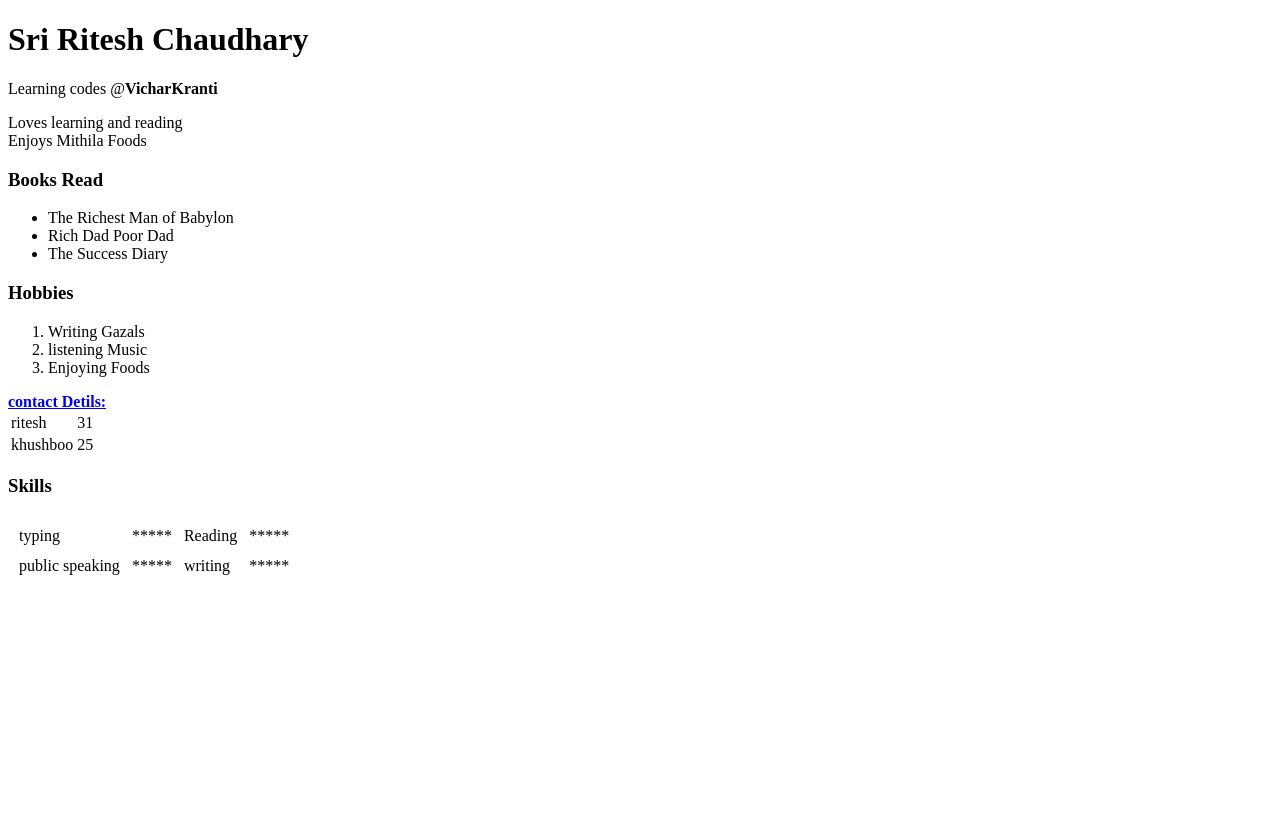
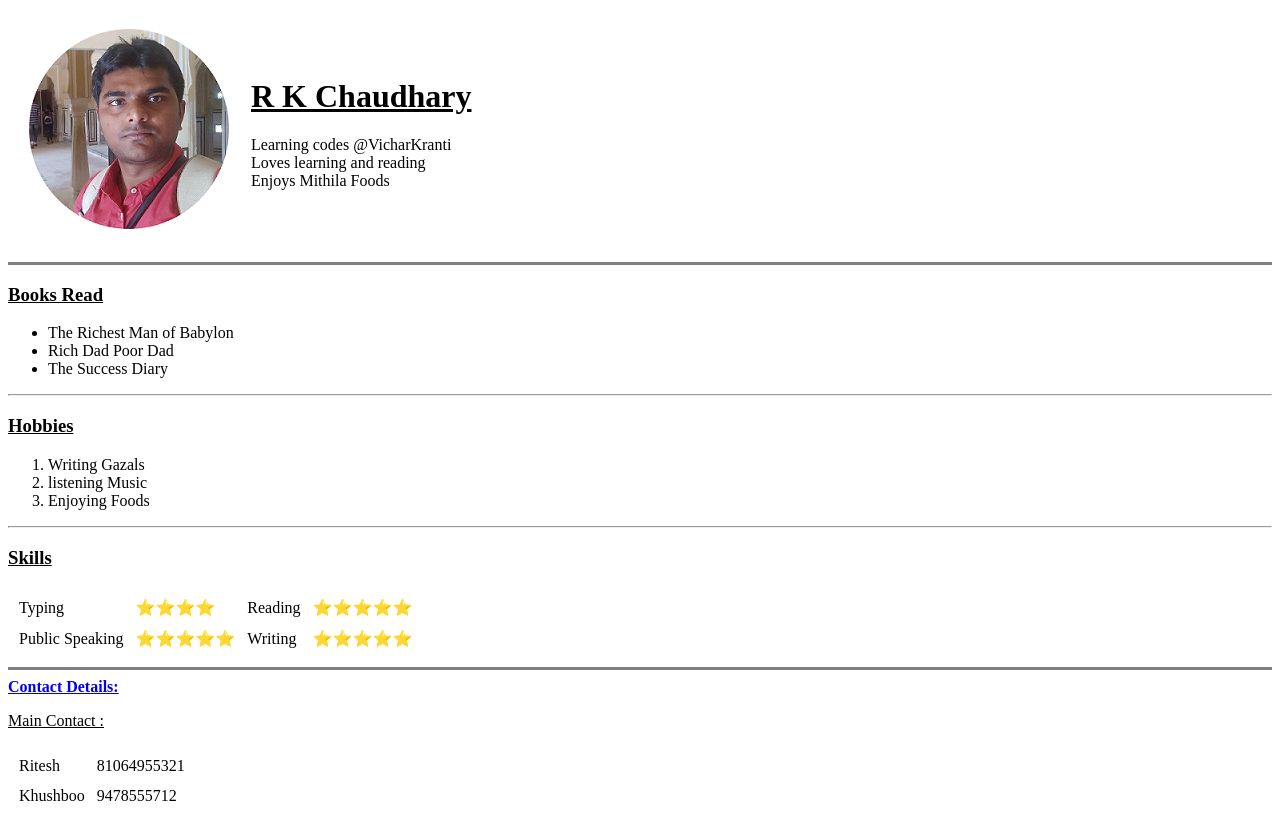
Before and after one commit to rk121chy/site1, a plain HTML site: page index.html in a window 1280 px wide. Before the commit the page ends 800 px from the top, so only its background shows below. Drawn offline with Linux system fonts and the light colour scheme.

Commit message:
Add files via upload

```diff
--- a/index.html
+++ b/index.html
@@ -2,43 +2,52 @@
 <html lang="en" dir="ltr">
   <head>
     <meta charset="utf-8">
-    <title>Ritesh Chaudhary's Website</title>
+      <title>Ritesh Chaudhary's Website</title>
   </head>
   <body>
-<h1>Sri Ritesh Chaudhary</h1>
-<p>Learning codes @<strong>VicharKranti</strong></p>
-<p>Loves learning and reading <br>Enjoys Mithila Foods</p>
-<h3>Books Read</h3>
+    <table cellspacing ="20" >
+      <td><img src="ritesh.png" alt="ritesh"></td>
+      <td> <u><h1>R K Chaudhary</h1></u>
+      <p>Learning codes @VicharKranti <br>
+      Loves learning and reading <br>Enjoys Mithila Foods</p></td>
+    </table>
+<hr size="3" noshade="">
+<h3><u>Books Read</u></h3>
 <ul>
   <li>The Richest Man of Babylon</li>
   <li>Rich Dad Poor Dad</li>
   <li> The Success Diary</li>
 </ul>
-<h3>Hobbies</h3>
+<hr>
+<h3><u>Hobbies</u></h3>
 <ol>
   <li>Writing Gazals</li>
   <li>listening Music</li>
   <li>Enjoying Foods</li>
 </ol>
-<strong> <a href="Contact-Us.html">contact Detils:</a>  </strong>
-<table>
+<hr>
+<u><strong><h3>Skills</h3></strong></u>
+<table cellspacing="10">
   <tr>
-    <td>ritesh</td> <td>31</td>
+    <td>Typing</td><td>⭐⭐⭐⭐</td><td>Reading</td><td>⭐⭐⭐⭐⭐</td>
   </tr>
   <tr>
-    <td>khushboo</td><td>25</td>
+    <td>Public Speaking</td><td>⭐⭐⭐⭐⭐</td><td>Writing</td><td>⭐⭐⭐⭐⭐</td>
+  </tr>
+</table>
+<hr size="3" noshade="">
+<strong> <a href="Contact-Us.html">Contact Details:</a>  </strong>
+<table cellspacing ="10">
+  <p><u> Main Contact :</u></p>
+  <tr>
+    <td>Ritesh</td> <td>81064955321</td>
+  </tr>
+  <tr>
+    <td>Khushboo</td><td>9478555712</td>
   </tr>
 </table>
 <!-- Table Challenge for html-->
-<strong><h3>Skills</h3></strong>
-<table cellspacing="10">
-  <tr>
-    <td>typing</td><td>*****</td><td>Reading</td><td>*****</td>
-  </tr>
-  <tr>
-    <td>public speaking</td><td>*****</td><td>writing</td><td>*****</td>
-  </tr>
-</table>
+
 
 <!-- code for online typing -->
 
```
Also changed, not shown: contact-us.html (+2 -3 lines), ritesh.png (added).
